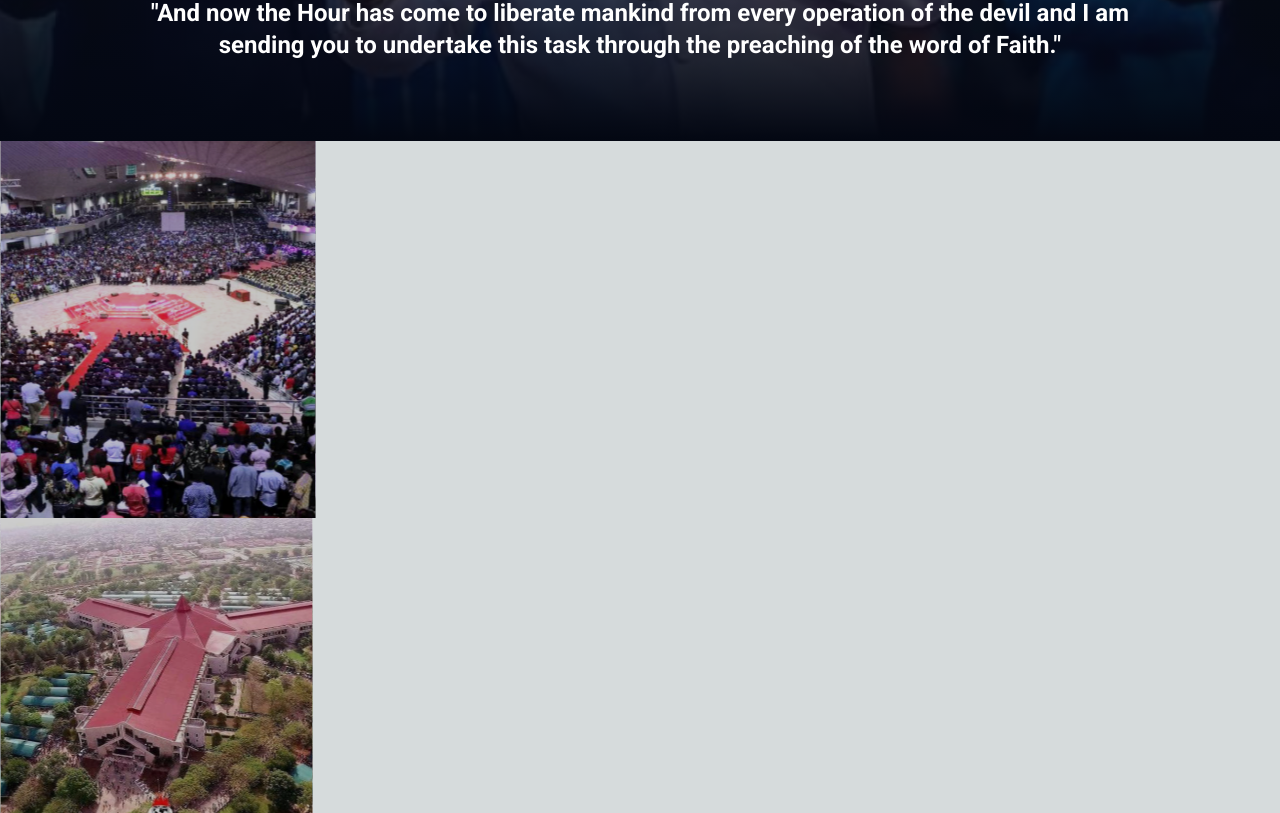
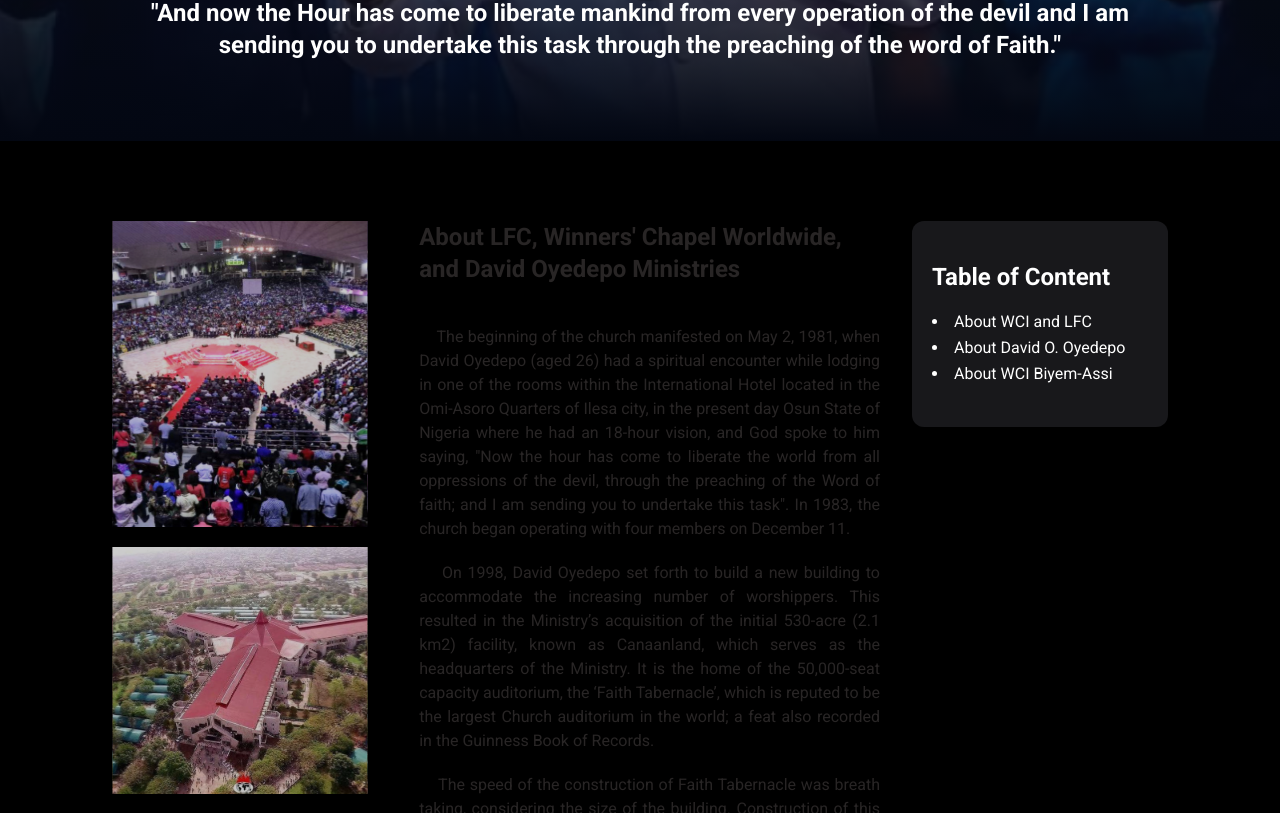
Before and after one commit to carrington-115/wci-biyem-assi, a Next.js app: page /aboutus in a window 1280 px wide. Shown: the part 607-1420 px from the top of the page. Built offline with nearby package versions, Linux system fonts and the light colour scheme.

Commit message:
completed the style for the about us page article

```diff
--- a/src/components/about-components/AboutArticle.tsx
+++ b/src/components/about-components/AboutArticle.tsx
@@ -6,18 +6,20 @@
   bodyContent,
 }: aboutArticleType) {
   return (
-    <section>
-      <div>
+    <section className="w-full flex justify-between mb-10">
+      <div className="w-1/3 flex flex-col gap-5">
         {images.map((image) => (
           <div>
             <img src={image} alt="article image" />
           </div>
         ))}
       </div>
-      <div>
-        <h1>{title}</h1>
+      <div className="w-3/5">
+        <h1 className="mb-10 font-bold text-2xl">{title}</h1>
         {bodyContent.map((content) => (
-          <p>{content}</p>
+          <p className="text-justify font-medium mb-5">
+            &nbsp;&nbsp;&nbsp;&nbsp;{content}
+          </p>
         ))}
       </div>
     </section>
--- a/src/components/about-components/ArticleContentsTable.tsx
+++ b/src/components/about-components/ArticleContentsTable.tsx
@@ -1,3 +1,19 @@
+import Link from "next/link";
+import { contentsLink } from "../data/data";
+
 export default function ArticleContentsTable() {
-  return <div></div>;
+  return (
+    <section className="w-1/5 sticky flex flex-col gap-4 bg-zinc-900 text-white items-start justify-start box-border py-10 px-5 rounded-xl h-fit">
+      <h2 className="text-2xl font-semibold">Table of Content</h2>
+      <ul className="flex flex-col items-start leading-relaxed list-disc list-inside">
+        {contentsLink.map(({ id, name }) => (
+          <li>
+            <Link href={`#${id}`} className="hover:underline">
+              {name}
+            </Link>
+          </li>
+        ))}
+      </ul>
+    </section>
+  );
 }
--- a/src/components/about-components/ArticlesSection.tsx
+++ b/src/components/about-components/ArticlesSection.tsx
@@ -5,10 +5,12 @@
 
 function ArticlesSection() {
   return (
-    <section className="">
-      <div>
-        {aboutPageArticles.map(({ images, title, bodyContent }) => (
+    <section className="w-screen flex justify-center gap-8 box-border bg-black py-20">
+      <div className="w-3/5">
+        {aboutPageArticles.map(({ id, images, title, bodyContent }) => (
           <AboutArticle
+            key={id}
+            id={id}
             images={images}
             title={title}
             bodyContent={bodyContent}
--- a/src/components/data/data.ts
+++ b/src/components/data/data.ts
@@ -1,4 +1,8 @@
-import { aboutArticleType, linkListType } from "../types/types";
+import {
+  aboutArticleType,
+  contentLinkTypes,
+  linkListType,
+} from "../types/types";
 
 const tabLinks: linkListType[] = [
   { name: "Home", link: "/" },
@@ -19,6 +23,7 @@
 
 const aboutPageArticles: aboutArticleType[] = [
   {
+    id: "#article-1",
     images: [
       "/images/aboutus/article01/image-1.svg",
       "/images/aboutus/article01/image-2.svg",
@@ -33,6 +38,7 @@
     ],
   },
   {
+    id: "#article-2",
     images: [
       "/images/aboutus/article02/image-1.svg",
       "/images/aboutus/article02/image-2.svg",
@@ -49,6 +55,7 @@
     ],
   },
   {
+    id: "#article-3",
     images: [
       "/images/aboutus/article03/image-1.svg",
       "/images/aboutus/article03/image-2.svg",
@@ -64,4 +71,10 @@
   },
 ];
 
-export { tabLinks, booksList, aboutPageArticles };
+const contentsLink: contentLinkTypes[] = [
+  { id: "article-1", name: "About WCI and LFC" },
+  { id: "article-2", name: "About David O. Oyedepo" },
+  { id: "article-3", name: "About WCI Biyem-Assi" },
+];
+
+export { tabLinks, booksList, aboutPageArticles, contentsLink };
--- a/src/components/types/types.ts
+++ b/src/components/types/types.ts
@@ -18,9 +18,21 @@
 }
 
 interface aboutArticleType {
+  id: string;
   images: string[];
   title: string;
   bodyContent: string[];
 }
 
-export type { linkListType, programsCardTypes, eventsType, aboutArticleType };
+interface contentLinkTypes {
+  id: string;
+  name: string;
+}
+
+export type {
+  linkListType,
+  programsCardTypes,
+  eventsType,
+  aboutArticleType,
+  contentLinkTypes,
+};
```
